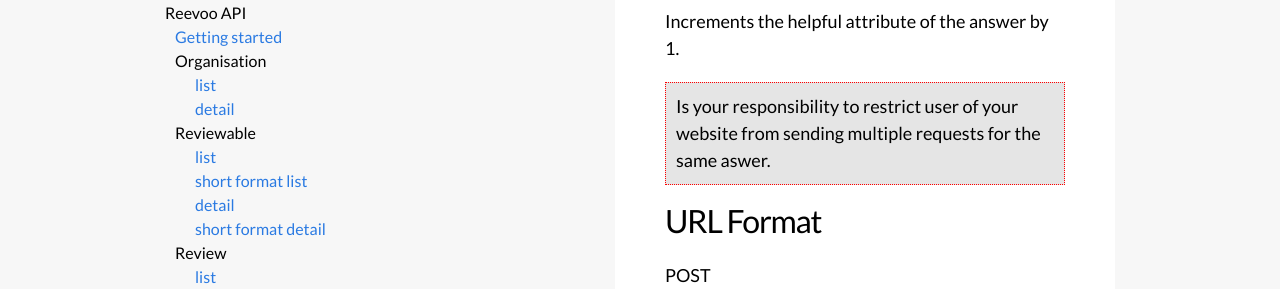
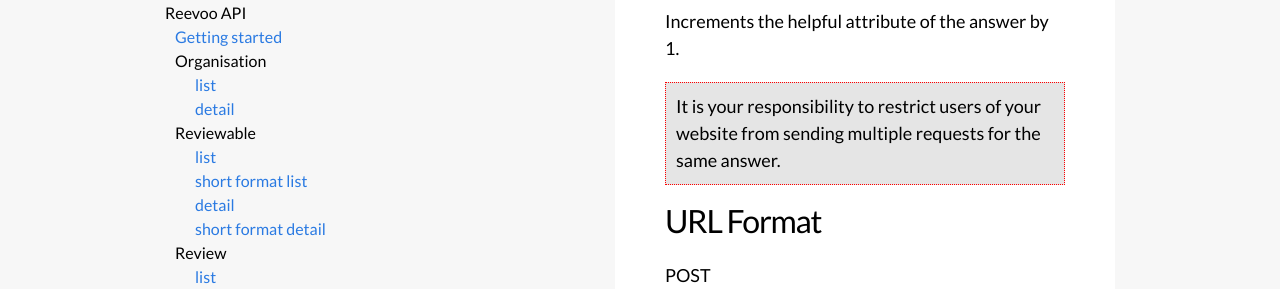
Before and after one commit to reevoo/reevoo.github.io, a Jekyll site: the page built from docs/reevooapi/conversation/conversation-upvote-answer.markdown, in a window 1280 px wide. Shown: the part 349-638 px from the top of the page. Built offline with Jekyll 4.4.1, drawn with Linux system fonts in a browser that asks for light colours.

Commit message:
Update conversation-upvote-answer.markdown

```diff
--- a/docs/reevooapi/conversation/conversation-upvote-answer.markdown
+++ b/docs/reevooapi/conversation/conversation-upvote-answer.markdown
@@ -11,7 +11,7 @@
 Increments the helpful attribute of the answer by 1.
 
 <div class="warning">
-  Is your responsibility to restrict user of your website from sending multiple requests for the same aswer.
+  It is your responsibility to restrict users of your website from sending multiple requests for the same answer.
 </div>
 
 ## URL Format
```
